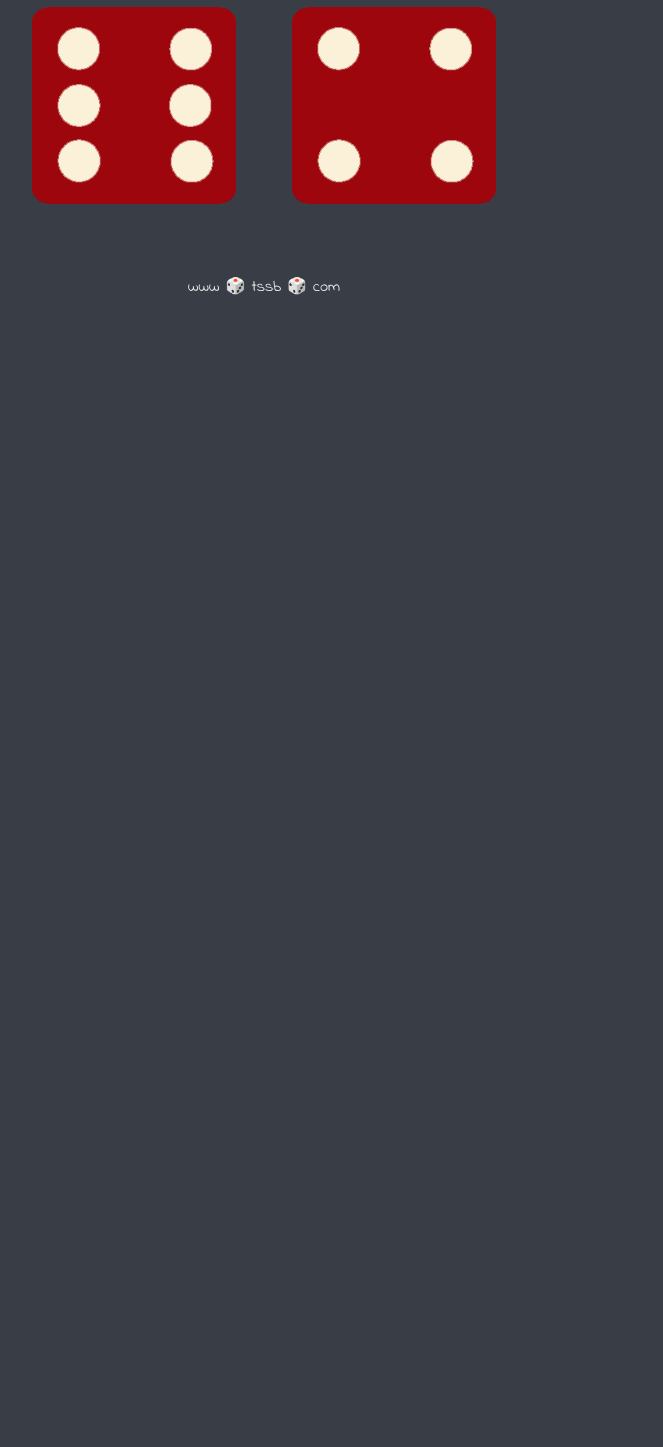
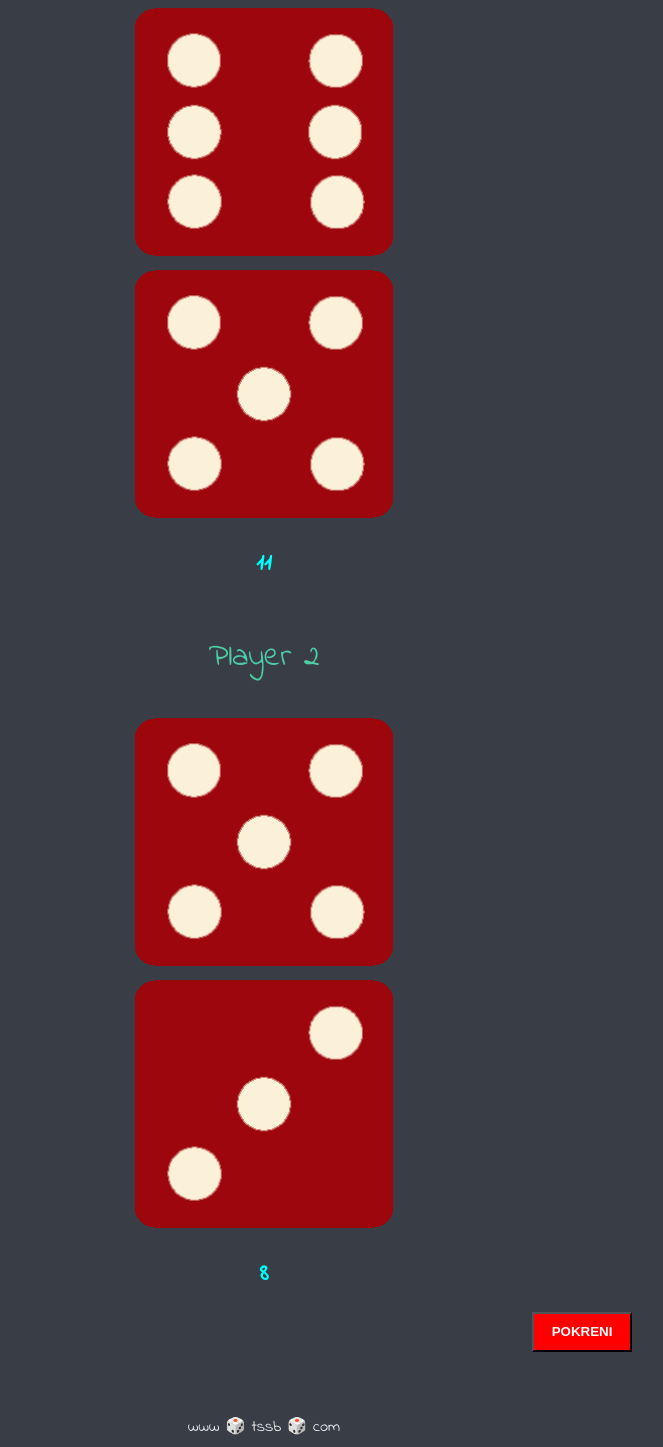
Before and after one commit to Loky222/swjp_2_matasovic_loky4.b, a plain HTML site: page Dicee_game (1)/dicee.html in a window 1280 px wide. Shown: the part 488-1935 px from the top of the page, without its empty margins (376-1039 px from the left). Before the commit the page ends 800 px from the top, so only its background shows below. Drawn offline with Linux system fonts and the light colour scheme.

Commit message:
guess number

```diff
--- a/Dicee_game (1)/dicee.html
+++ b/Dicee_game (1)/dicee.html
@@ -16,13 +16,19 @@
       <div class="dice">
         <p>Player 1</p>
         <img class="img1" src="./images/dice6.png" />
+         <img class="img3" src="./images/dice6.png"/>
+         <h2 class="p1">A</h2>
       </div>
 
       <div class="dice">
         <p>Player 2</p>
-        <img class="img2" src="./images/dice6.png" />
+        <img class="img2" src="./images/dice6.png"  />
+         <img class="img4" src="./images/dice6.png" />
+         <h2 class="p2" >B</h2>
       </div>
     </div>
+
+    <button onclick="location.reload()">POKRENI</button>
 
 
 
--- a/Dicee_game (1)/index.js
+++ b/Dicee_game (1)/index.js
@@ -1,19 +1,44 @@
-let randomNumber1 = Math.floor(Math.random() * 6) + 1;
+
+
+function randomnumber() {
+  return Math.floor(Math.random() * 6) + 1;
+}
+
+
+
+
+
+let randomNumber1 = randomnumber();
 //console.log(randomNumber1);
 
 let randomDiceImage = "./images/dice" + randomNumber1 + ".png";
 document.querySelector(".img1").setAttribute("src", randomDiceImage);
 
-let randomNumber2 = Math.floor(Math.random() * 6) + 1;
+let randomNumber2 = randomnumber();
+
 let randomDiceImage2 = "./images/dice" + randomNumber2 + ".png";
 document.querySelector(".img2").setAttribute("src", randomDiceImage2);
 
-if (randomNumber1 > randomNumber2) {
+let randomNumber3 = randomnumber();
+let randomDiceImage3 = "./images/dice" + randomNumber3 + ".png";
+document.querySelector(".img3").setAttribute("src", randomDiceImage3);
+
+let randomNumber4 = randomnumber();
+let randomDiceImage4 = "./images/dice" + randomNumber4 + ".png";
+document.querySelector(".img4").setAttribute("src", randomDiceImage4);
+
+let total1 = randomNumber1 + randomNumber3;
+let total2 = randomNumber2 + randomNumber4;
+
+if (total1 > total2) {
   document.querySelector("h1").innerHTML = " Player 1 Wins! 🚩";
 }
-if (randomNumber2 > randomNumber1) {
+if (total2 > total1) {
   document.querySelector("h1").innerHTML = "Player 2 Wins! 🚩";
 }
-if (randomNumber1 === randomNumber2) {
+if (total1 === total2) {
   document.querySelector("h1").innerHTML = "It's a Draw!";
 }
+
+document.querySelector("h2.p1").innerHTML= total1;
+document.querySelector("h2.p2").innerHTML= total2;
--- a/Dicee_game (1)/styles.css
+++ b/Dicee_game (1)/styles.css
@@ -29,7 +29,7 @@ p {
 }
 
 img {
-  width: 80%;
+  width: 50%;
 }
 
 footer {
@@ -39,3 +39,18 @@ footer {
   font-family: 'Indie Flower', cursive;
 
 }
+h2 {
+  color: aqua;
+  font-family: 'Indie Flower', cursive;
+}
+
+button{
+  background-color: red;
+  color: white;
+  padding: 2px;
+  margin-left: 900px;
+  width: 100px;
+  height: 40px;
+  text-decoration: double;
+  font-weight: 700;
+}
```
Also changed, not shown: guess_NUMBER/index.html (added, +50 -0 lines), guess_NUMBER/index.js (added, +24 -0 lines).
